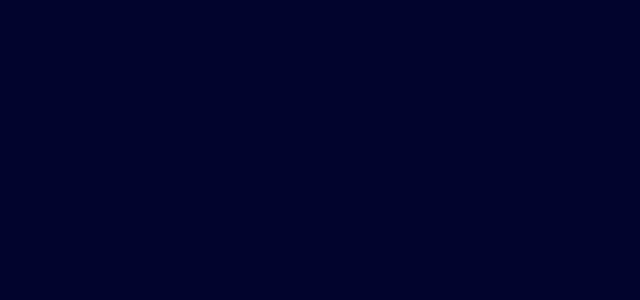
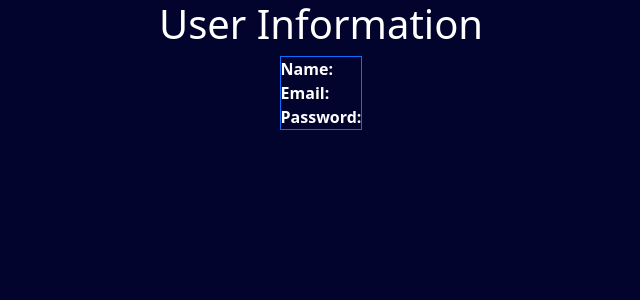
Before and after one commit to peterdgreat/react-movam, a React (Create React App) app: page /user in a window 1280 px wide. Before the commit this address had no page. Shown: the top 300 px of the page, without its empty margins (319-959 px from the left). Built offline with nearby package versions, Linux system fonts and the light colour scheme.

Commit message:
passed user data to another page

```diff
--- a/package.json
+++ b/package.json
@@ -3,6 +3,7 @@
   "version": "0.1.0",
   "private": true,
   "dependencies": {
+    "@reduxjs/toolkit": "^1.8.3",
     "@testing-library/jest-dom": "^5.16.4",
     "@testing-library/react": "^13.3.0",
     "@testing-library/user-event": "^13.5.0",
--- a/src/App.js
+++ b/src/App.js
@@ -1,13 +1,16 @@
 import './App.css';
 import { BrowserRouter as Router, Routes, Route} from 'react-router-dom';
 import Login from './pages/login/Login';
+import User from './pages/user-details/User';
 
 function App() {
+
   return (
    <div>
      <Router>
         <Routes>
           <Route path="/" element={<Login />} />
+          <Route path="/user" element={<User />} />
         </Routes>
      </Router>
    </div>
--- a/src/components/FormError/FormError.jsx
+++ b/src/components/FormError/FormError.jsx
@@ -1,6 +1,6 @@
 import React from 'react';
 import PropTypes from 'prop-types';
-import { FormFieldError, FormFieldErrorIcon, FormFieldErrorMessage } from './FormError.style';
+import { FormFieldError, FormFieldErrorMessage } from './FormError.style';
 
 const FormError = ({ message}) => {
   return (
--- a/src/components/FormError/FormError.style.js
+++ b/src/components/FormError/FormError.style.js
@@ -1,4 +1,3 @@
-import { colors, getTypographyFontStyle } from "../../styles/global.style";
 
 import styled from "styled-components";
 
--- a/src/index.js
+++ b/src/index.js
@@ -2,6 +2,7 @@ import React from 'react';
 import ReactDOM from 'react-dom/client';
 import './index.css';
 import App from './App';
+
 import reportWebVitals from './reportWebVitals';
 
 const root = ReactDOM.createRoot(document.getElementById('root'));
--- a/src/pages/login/Login.jsx
+++ b/src/pages/login/Login.jsx
@@ -1,6 +1,7 @@
 import React from "react";
 import { Formik, Field, Form } from "formik";
 import * as Yup from "yup";
+import { useNavigate } from 'react-router';
 import {
   FormContainer,
   InputContainer,
@@ -12,6 +13,7 @@ const CustomInputField = ({ field, form, ...props }) => {
   const fieldName = field.name;
   const errorMessage = form.errors[fieldName];
   const isTouched = form.touched[fieldName];
+
   return (
     <InputContainer>
       <InputField
@@ -25,12 +27,14 @@ const CustomInputField = ({ field, form, ...props }) => {
 };
 
 export default function Login() {
+    const navigate = useNavigate();
+
   return (
     <LoginContainer>
       <div className="row">
-        <div class="d-none d-lg-flex col-7 flex-column justify-content-center">
-          <h1 class="text-white">Movam</h1>
-          <h3 class="welcome-note">Welcome to Movam</h3>
+        <div className="d-none d-lg-flex col-7 flex-column justify-content-center">
+          <h1 className="text-white">Movam</h1>
+          <h3 className="welcome-note">Welcome to Movam</h3>
         </div>
         <div className="col-12 col-lg-5 d-flex flex-column">
           <FormContainer>
@@ -55,6 +59,11 @@ export default function Login() {
               })}
               onSubmit={(values, { setSubmitting }) => {
                 setTimeout(() => {
+                    navigate('/user', {
+                        state: {
+                            user: values
+                        }
+                    });
                   console.log(JSON.stringify(values, null, 2));
                   setSubmitting(false);
                 }, 400);
--- /dev/null
+++ b/src/pages/user-details/User.jsx
@@ -0,0 +1,26 @@
+import React from "react";
+import { useLocation } from "react-router-dom";
+export default function User() {
+  const [user, setUser] = React.useState({});
+  const location = useLocation();
+
+  React.useEffect(() => {
+    setUser(location?.state?.user);
+  }, []);
+  return (
+    <div className="d-flex text-white flex-column justify-content-center align-items-center">
+      <h1>User Information</h1>
+      <section className="border border-primary d-flex flex-column">
+        <span>
+          <strong>Name:</strong> {user?.name}
+        </span>
+        <span>
+          <strong>Email:</strong> {user?.email}
+        </span>
+        <span>
+          <strong>Password:</strong> {user?.password}
+        </span>
+      </section>
+    </div>
+  );
+}
```
Also changed, not shown: 1 other file (tests, documents, lock files or other folders).
